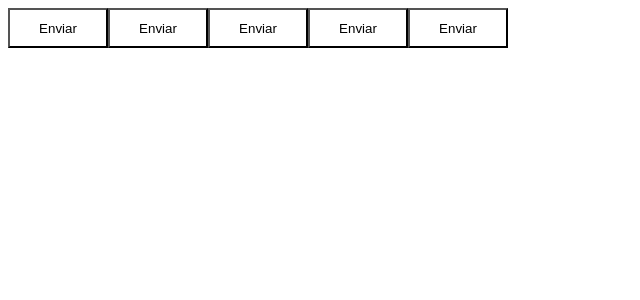
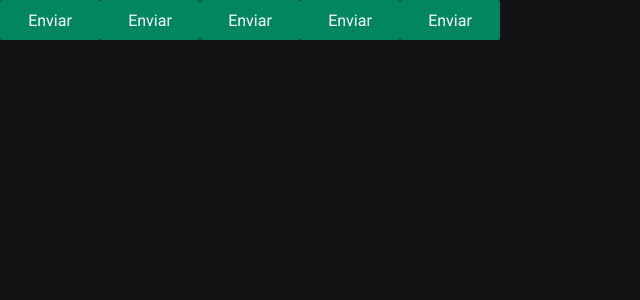
Before and after one commit to iKaueMatos/promodoro-ignite, a React (Vite) app: page / in a window 1280 px wide. Shown: the top 300 px of the page, without its empty margins (0-640 px from the left). Built offline with nearby package versions, Linux system fonts and the light colour scheme.

Commit message:
Atualização

```diff
--- a/index.html
+++ b/index.html
@@ -1,7 +1,10 @@
 <!doctype html>
 <html lang="pt-br">
   <head>
+    <link rel="preconnect" href="https://fonts.googleapis.com">
+    <link rel="preconnect" href="https://fonts.gstatic.com" crossorigin>
     <meta charset="UTF-8" />
+    <link href="https://fonts.googleapis.com/css2?family=Roboto+Mono:wght@700&family=Roboto:wght@400;700&display=swap" rel="stylesheet"/>
     <link rel="icon" type="image/svg+xml" href="/vite.svg" />
     <meta name="viewport" content="width=device-width, initial-scale=1.0" />
     <title>Ignite Timer</title>
--- a/package.json
+++ b/package.json
@@ -11,18 +11,21 @@
   },
   "dependencies": {
     "@types/styled-components": "^5.1.26",
+    "dom": "^0.0.3",
     "react": "^18.2.0",
     "react-dom": "^18.2.0",
+    "react-router": "^6.14.2",
     "style-components": "^0.1.0",
     "styled-components": "^6.0.6"
   },
   "devDependencies": {
+    "@rocketseat/eslint-config": "^2.1.0",
     "@types/react": "^18.2.15",
     "@types/react-dom": "^18.2.7",
     "@typescript-eslint/eslint-plugin": "^6.0.0",
     "@typescript-eslint/parser": "^6.0.0",
     "@vitejs/plugin-react": "^4.0.3",
-    "eslint": "^8.45.0",
+    "eslint": "^8.46.0",
     "eslint-plugin-react-hooks": "^4.6.0",
     "eslint-plugin-react-refresh": "^0.4.3",
     "typescript": "^5.0.2",
--- a/src/App.tsx
+++ b/src/App.tsx
@@ -1,6 +1,7 @@
 import { ThemeProvider } from "styled-components";
 import { Button } from "./components/Button/Button";
-import { defaultTheme } from "./assets/themes/default";
+import { defaultTheme } from "./assets/styles/themes/default";
+import { GlobalStyles } from "./assets/styles/themes/global";
 
 export default function App() {
 
@@ -11,6 +12,7 @@
           <Button background="success"/>
           <Button background="danger"/>
           <Button />
+          <GlobalStyles/>
       </ThemeProvider>
   )
 }
--- /dev/null
+++ b/src/assets/styles/themes/default.ts
@@ -0,0 +1,21 @@
+export const defaultTheme = {
+    white: '#FFF',
+
+    'gray-100': '#E1E1E6',
+    'gray-300': '#C4C4CC',
+    'gray-400': '#8D8D99',
+    'gray-500': '#7C7C8A',
+    'gray-600': '#323238',
+    'gray-700': '#29292E',
+    'gray-800': '#202024',
+    'gray-900': '#121214',
+
+    'green-300': '#00B37E',
+    'green-500': '#00875F',
+    'green-700': '#015F43',
+
+    'red-500': '#AB222E',
+    'red-700': '#7A1921',
+
+    'yellow-500': '#FBA94C',
+  }
--- /dev/null
+++ b/src/assets/styles/themes/global.ts
@@ -0,0 +1,25 @@
+import { createGlobalStyle } from 'styled-components';
+
+export const GlobalStyles = createGlobalStyle `
+    * {
+        margin:0;
+        padding:0;
+        box-sizing:border-box;
+    }
+
+    :focus {
+        outline:0;
+        box-shadow:0 0 0 2px ${props => props.theme['green-500']};
+    }
+
+    body {
+        background:${props => props.theme['gray-900']};
+        color:${props => props.theme['gray-300']};
+    }
+
+    body, input, button, textarea {
+        font-family:'Roboto', sans-serif;
+        font-weight:400;
+        font-size:1rem;
+    }
+`;
--- a/src/assets/themes/default.ts
+++ /dev/null
@@ -1,5 +0,0 @@
-export const defaultTheme = {
-    primary:'#fff',
-    secondary:'#000',
-    colorPrimary:'#000'
-}
--- a/src/components/Button/Button.styles.ts
+++ b/src/components/Button/Button.styles.ts
@@ -16,8 +16,12 @@
 export const ButtonContainer = styled.button<ButtonContainerProps>`
     width: 100px;
     height: 40px;
-    background: ${props => props.theme.primary};
-    color:${props => props.theme.color}
+    cursor: pointer;
+    border-radius: 2px;
+    border:none;
+    background: ${props => props.theme['green-500']};
+    color:${props => props.theme.white};
+
 
 
     /* ${props => {
```
Also changed, not shown: src/@types/styled.d.ts (+9 -0 lines), .eslintrc.json (added), 1 other file (tests, documents, lock files or other folders).
